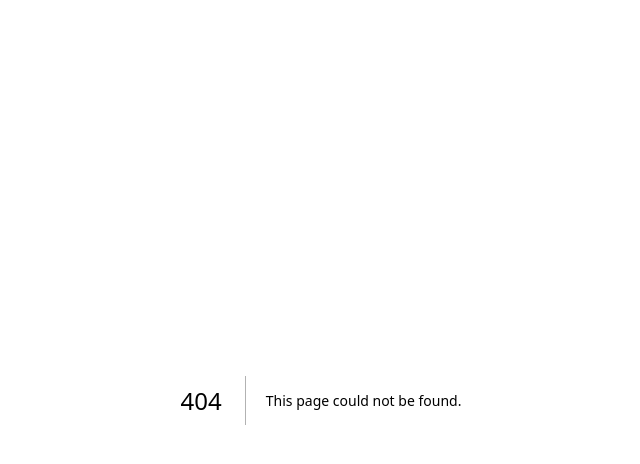
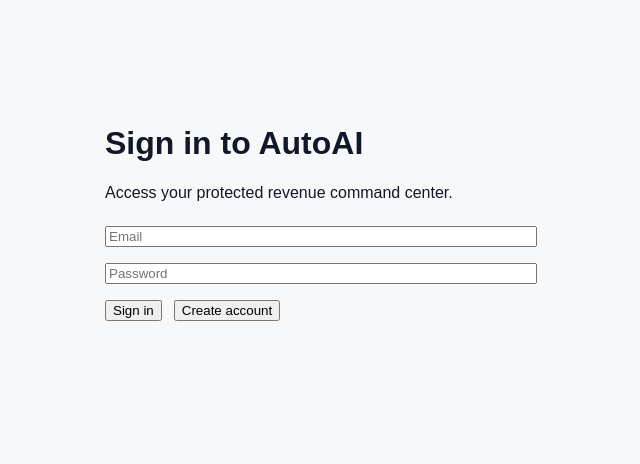
Before and after one commit to alovato007-oss/autoai, a Next.js app: page /login in a window 1280 px wide. Before the commit this address had no page. Shown: the top 464 px of the page, without its empty margins (319-959 px from the left). Built offline with nearby package versions, Linux system fonts and the light colour scheme.

Commit message:
Add Supabase Auth login page

```diff
--- /dev/null
+++ b/app/login/page.tsx
@@ -0,0 +1,26 @@
+import { login, signup } from "./actions";
+
+type Props = { searchParams: Promise<{ error?: string; message?: string; next?: string }> };
+
+export default async function LoginPage({ searchParams }: Props) {
+  const params = await searchParams;
+  const next = params.next?.startsWith("/") ? params.next : "/dashboard";
+
+  return (
+    <main style={{ maxWidth: 480, margin: "80px auto", padding: 24 }}>
+      <h1>Sign in to AutoAI</h1>
+      <p>Access your protected revenue command center.</p>
+      {params.error && <p role="alert">{params.error}</p>}
+      {params.message && <p>{params.message}</p>}
+      <form style={{ display: "grid", gap: 16, marginTop: 24 }}>
+        <input name="email" type="email" placeholder="Email" required autoComplete="email" />
+        <input name="password" type="password" placeholder="Password" required autoComplete="current-password" minLength={6} />
+        <input type="hidden" name="next" value={next} />
+        <div style={{ display: "flex", gap: 12 }}>
+          <button formAction={login}>Sign in</button>
+          <button formAction={signup}>Create account</button>
+        </div>
+      </form>
+    </main>
+  );
+}
```
